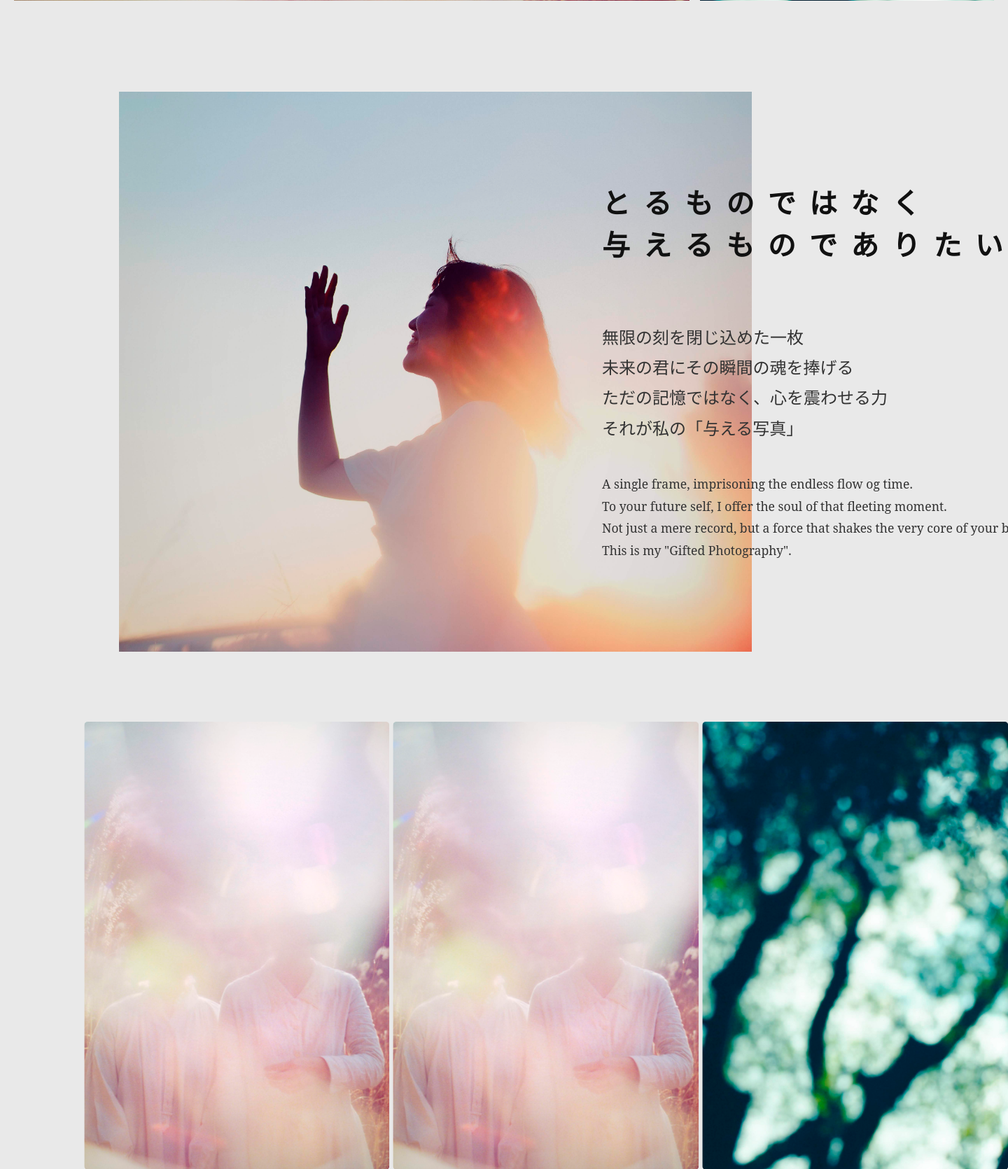
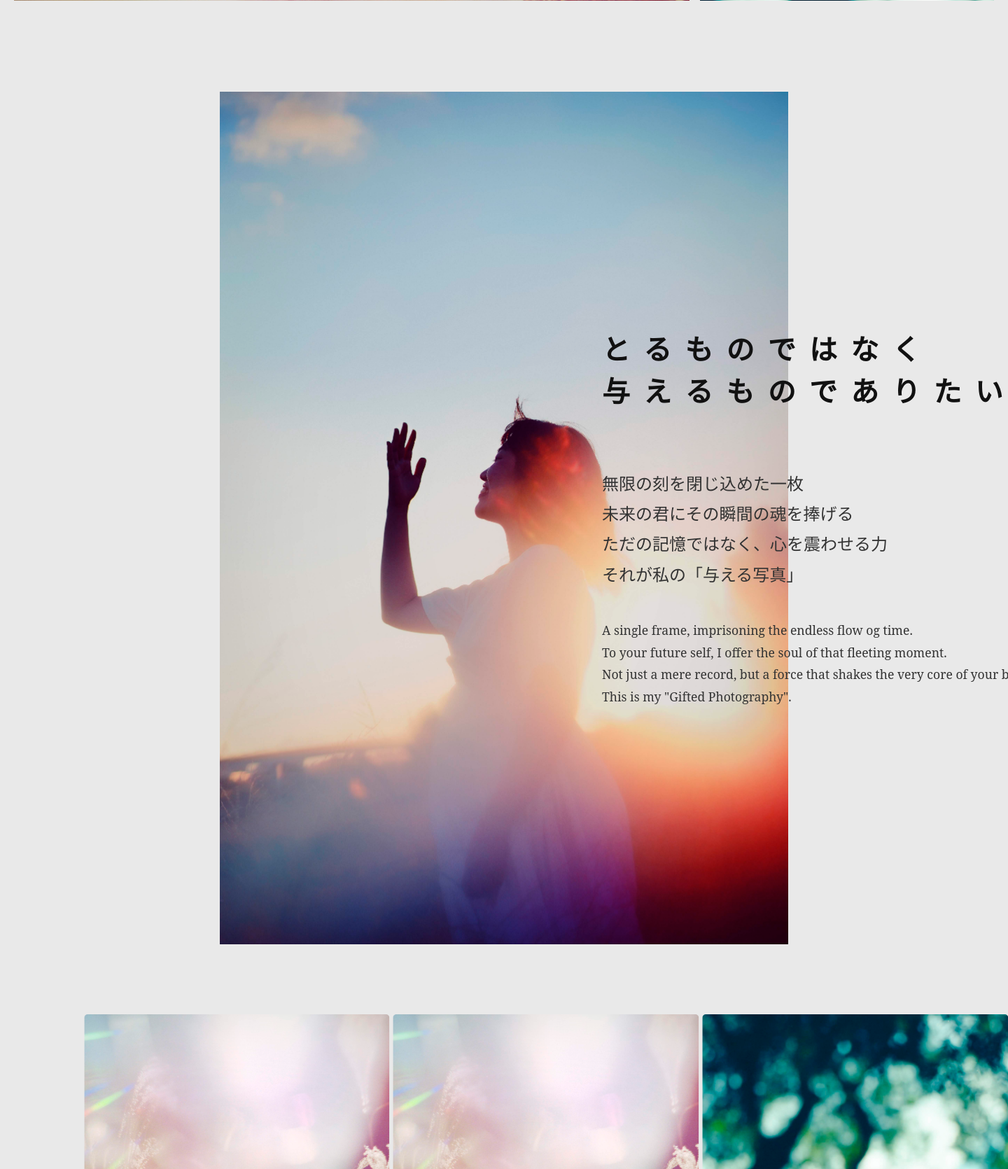
Before and after one commit to satokob/HP_Kaizaki, a Django app: page / in a window 1440 px wide; the page is wider, and only the part inside the window is pictured. Shown: the part 879-2549 px from the top of that part at 70% size. Run offline with Django 4.2, Linux system fonts and the light colour scheme; some libraries are stand-ins or nearby versions; some web fonts are replaced.

Commit message:
スライドショー修正完了

```diff
--- a/home/static/home/css/style.css
+++ b/home/static/home/css/style.css
@@ -32,18 +32,6 @@ body {
   opacity: 1;
   top: 0px;
   border-bottom: 1px solid gainsboro;
-}
-
-.logo {
-  width: 200px;
-  font-size: 25px;
-  color: #8f8f8f;
-  text-transform: uppercase;
-  float: left;
-  display: block;
-  margin-top: 0;
-  line-height: 1;
-  margin-bottom: 10px;
 }
 
 .header__nav {
@@ -202,7 +190,7 @@ body {
 }
 .introduce__inner {
   display: flex;
-  justify-content: space-between;
+  justify-content: center; /* 全体を中央揃え */
   align-items: center;
   max-width: 1200px;
   margin: 0 auto;
@@ -213,17 +201,23 @@ body {
   flex: 1;
   max-width: 100%;
   padding-right: 20px;
-  padding-left: 50px;
+  padding-left: 20px;
+  display: flex;
+  justify-content: center;
+  align-items: center;
 }
 .introduce__image img {
-  width: 80%;
-  height: 800px;
-  -o-object-fit: cover;
-     object-fit: cover;
+  width: auto;
+  height: auto;
+  max-width: 70%; /* 画像がコンテナの幅を超えないように */
+  max-height: 70%; /* 画像がコンテナの高さを超えないように */
+  -o-object-fit: contain;
+     object-fit: contain; /* アスペクト比を保ちながら画像を表示 */
+  margin: 0 auto; /* 画像を中央に配置 */
 }
 .introduce__sentence {
   flex: 1;
-  max-width: 50%;
+  max-width: 50%; /* テキスト部分は最大幅50%に */
   padding-left: 20px;
   color: #333;
   text-align: left;
@@ -428,13 +422,12 @@ body {
 }
 .hero .swiper {
   width: 100%;
-  height: 80vh; /* スライドショーの高さを設定 */
+  height: 500px; /* スライドショーの高さを設定 */
   margin-left: auto;
   margin-right: auto;
 }
 .hero .swiper-wrapper {
-  display: flex;
-  transition-timing-function: ease-in-out; /* 滑らかなスライド移動 */
+  transition-timing-function: linear !important;
 }
 .hero .swiper-slide {
   display: flex;
--- a/home/static/home/scss/pages/_home.scss
+++ b/home/static/home/scss/pages/_home.scss
@@ -36,18 +36,6 @@ body {
   }
 }
 
-.logo {
-  width: 200px;
-  font-size: 25px;
-  color: #8f8f8f;
-  text-transform: uppercase;
-  float: left;
-  display: block;
-  margin-top: 0;
-  line-height: 1;
-  margin-bottom: 10px;
-
-}
 
 .header__nav {
   float: right;
@@ -217,7 +205,7 @@ body {
 
   &__inner {
     display: flex;
-    justify-content: space-between;
+    justify-content: center; /* 全体を中央揃え */
     align-items: center;
     max-width: 1200px;
     margin: 0 auto;
@@ -229,18 +217,24 @@ body {
     flex: 1;
     max-width: 100%;
     padding-right: 20px;
-    padding-left: 50px;
+    padding-left: 20px;
+    display: flex;
+    justify-content: center;
+    align-items: center;
 
     img {
-      width: 80%;
-      height: 800px;
-      object-fit: cover;
+      width: auto;
+      height: auto;
+      max-width: 70%; /* 画像がコンテナの幅を超えないように */
+      max-height: 70%; /* 画像がコンテナの高さを超えないように */
+      object-fit: contain; /* アスペクト比を保ちながら画像を表示 */
+      margin: 0 auto; /* 画像を中央に配置 */
     }
   }
 
   &__sentence {
     flex: 1;
-    max-width: 50%;
+    max-width: 50%; /* テキスト部分は最大幅50%に */
     padding-left: 20px;
     color: #333;
     text-align: left;
@@ -276,6 +270,7 @@ body {
     }
   }
 }
+
 
 .plan {
   position: relative;
--- a/home/static/home/scss/parts/_hero-slider.scss
+++ b/home/static/home/scss/parts/_hero-slider.scss
@@ -2,14 +2,15 @@
   padding-left: 120px;
   .swiper {
     width: 100%;
-    height: 80vh; /* スライドショーの高さを設定 */
+    height: 500px; /* スライドショーの高さを設定 */
     margin-left: auto;
     margin-right: auto;
   }
 
-  .swiper-wrapper {
-    display: flex;
-    transition-timing-function: ease-in-out; /* 滑らかなスライド移動 */
+  .swiper-wrapper{
+    -webkit-transition-timing-function: linear !important;
+    -o-transition-timing-function: linear !important;
+    transition-timing-function: linear !important;
   }
 
   .swiper-slide {
--- a/home/templates/home/home.html
+++ b/home/templates/home/home.html
@@ -58,9 +58,6 @@
         {% comment %} ヘッダー開始 {% endcomment %}
         <header class="main_h">
           <div class="row">
-              <div class="logo">
-                  <span class="logo__sentence">与える写真</span>
-              </div>
               <div class="mobile-toggle">
                   <span></span>
                   <span></span>
```
Also changed, not shown: 1 other file.
